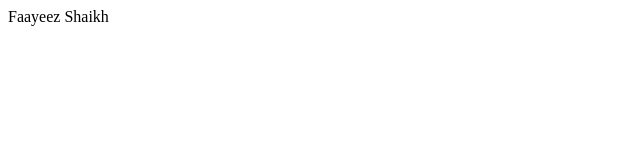
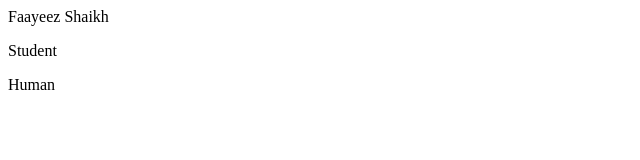
Before and after one commit to Faayeez20/gitcommands, a plain HTML site: page index.html in a window 1280 px wide. Shown: the whole page, without its empty margins (0-640 px from the left). Drawn offline with Linux system fonts and the light colour scheme.

Commit message:
Img commited

```diff
--- a/index.html
+++ b/index.html
@@ -7,6 +7,8 @@
 </head>
 <body>
     <h> Faayeez Shaikh</h>
+    <p>Student</p>
+    <p>Human</p>
 
 </body>
 </html>
```
Also changed, not shown: img.avif (added).
